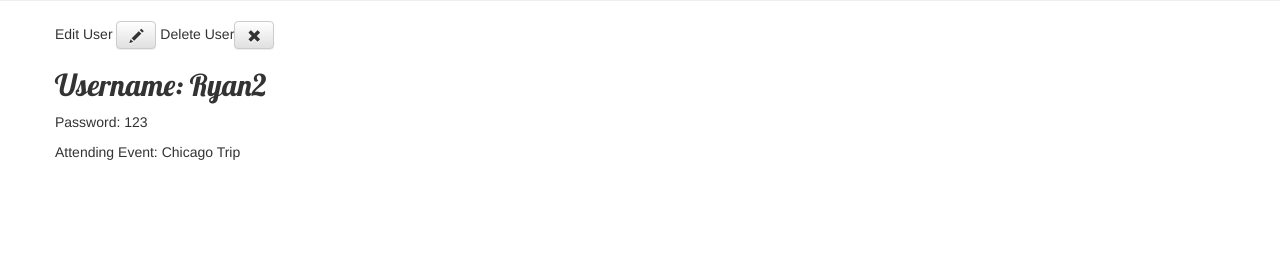
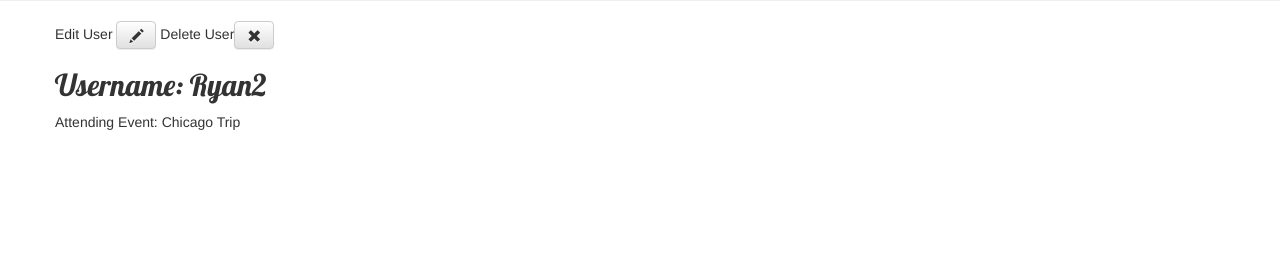
Before and after one commit to mballard29/TheLinkedList, a Django app: page /user/5/ in a window 1280 px wide. Shown: the part 219-473 px from the top of the page. Run offline with Django 3.2, Linux system fonts and the light colour scheme; data comes from the database, SQL or seed files in the repository; some libraries are stand-ins or nearby versions.

Commit message:
Removed other references that made user password visible

```diff
--- a/TheLinkedList/api/templates/api/user_detail.html
+++ b/TheLinkedList/api/templates/api/user_detail.html
@@ -5,7 +5,6 @@
         Edit User <a class="btn btn-default" href="{% url 'user_edit' pk=user.pk %}"><span class="glyphicon glyphicon-pencil"></span></a>
         Delete User<a class="btn btn-default" href="{% url 'user_remove' pk=user.pk %}"><span class="glyphicon glyphicon-remove"></span></a>
         <h2>Username: {{ user.username }}</h2>
-        <p>Password: {{ user.password|linebreaksbr }}</p>
         <p>Attending Event: {{ user.event|linebreaksbr }}</p>
     </div>
 {% endblock %}
--- a/TheLinkedList/api/templates/api/user_search_form.html
+++ b/TheLinkedList/api/templates/api/user_search_form.html
@@ -10,7 +10,7 @@
     {% for user in users %}
 	<div class="user">
 	    <h2><a href="{% url 'user_detail' pk=user.pk %}">{{ user.username }}</a></h2>
-	    <p>Password: {{ user.password|linebreaksbr }}</p>
+
 	</div>
 	{% endfor %}
 
```
